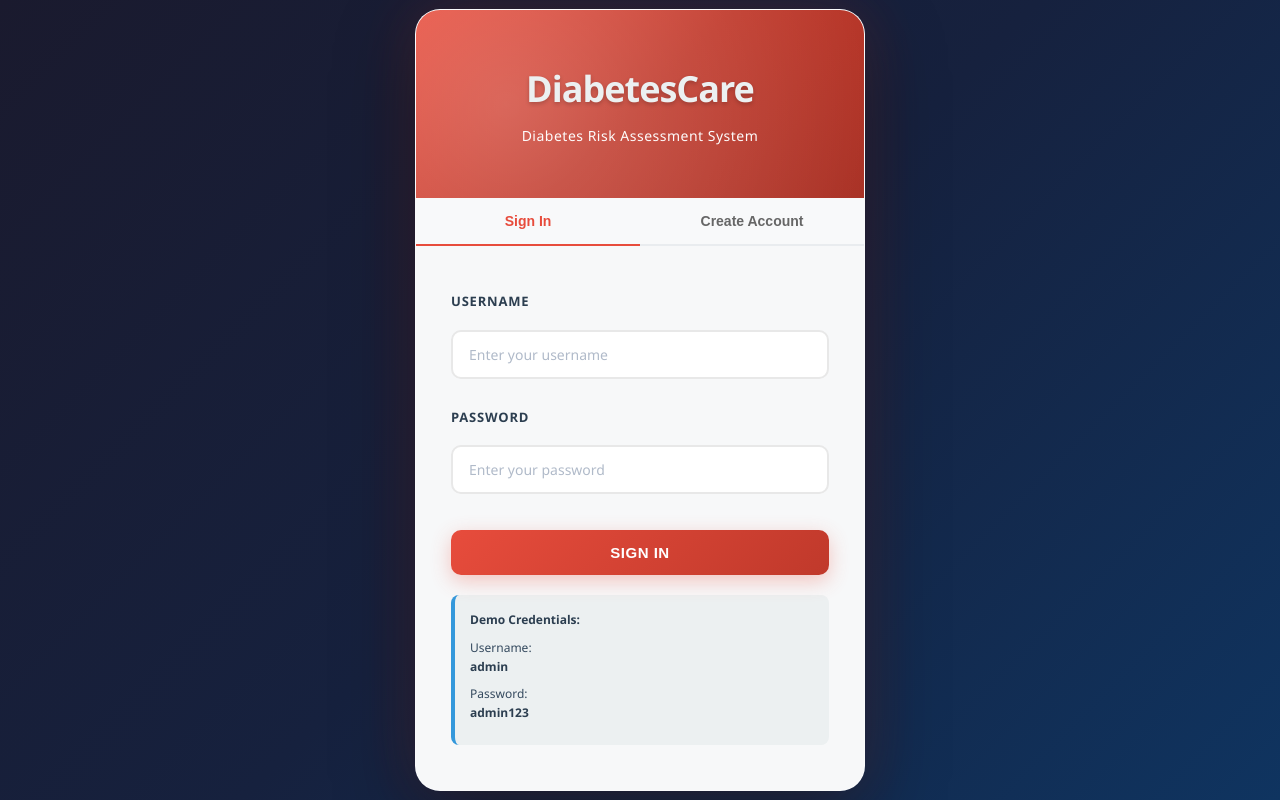
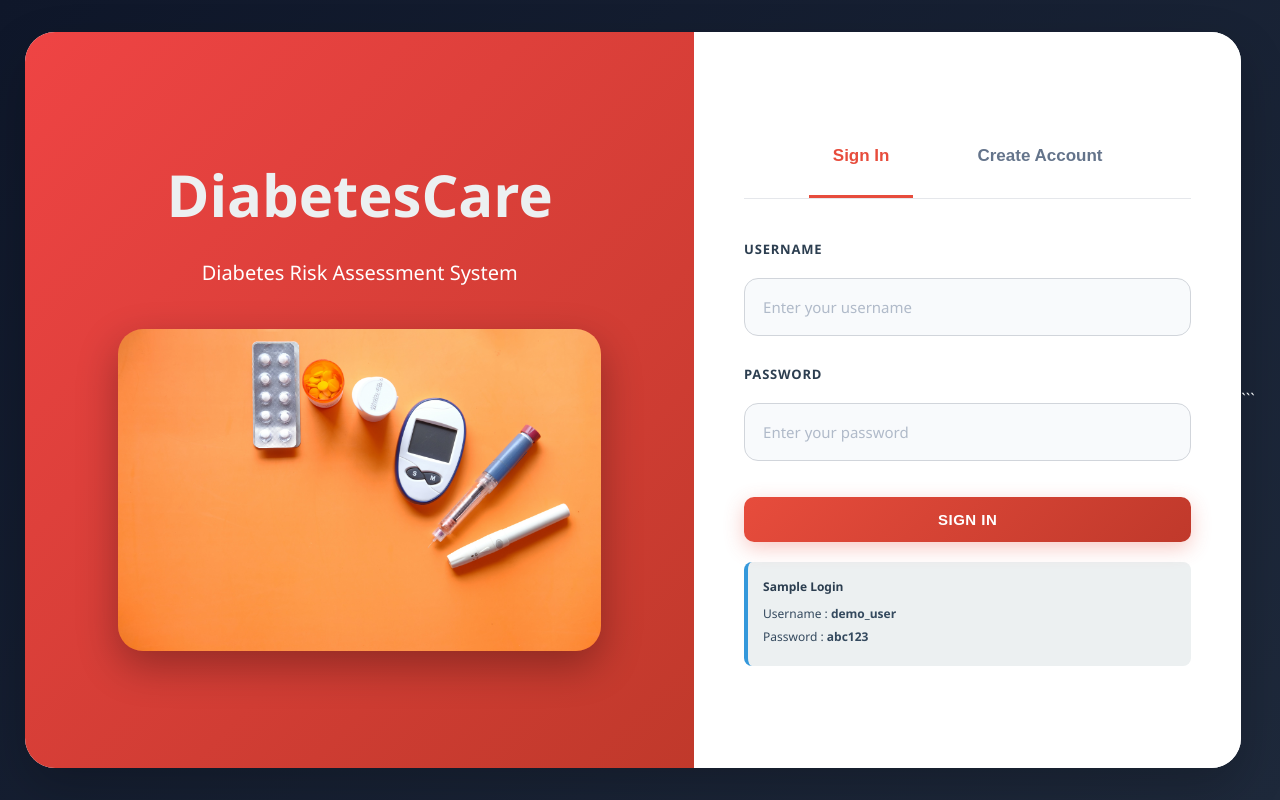
Before and after one commit to AmirthaaSK/ml-diabetes-prediction, a Flask app: page /login in a window 1280 px wide. Run offline with Flask 2, Linux system fonts and the light colour scheme; parts of the project's set-up code (start-up, migrations or seed data) failed here and were passed over.

Commit message:
diabetes-prediction

````diff
--- a/templates/login.html
+++ b/templates/login.html
@@ -11,30 +11,48 @@
             padding: 0;
             box-sizing: border-box;
         }
-
-        body {
-            font-family: 'Segoe UI', Tahoma, Geneva, Verdana, sans-serif;
-            background: linear-gradient(135deg, #1a1a2e 0%, #16213e 50%, #0f3460 100%);
-            min-height: 100vh;
-            display: flex;
-            justify-content: center;
-            align-items: center;
-            padding: 20px;
+        body{
+            font-family:'Segoe UI',sans-serif;
+            background:linear-gradient(135deg,#0f172a,#1e293b);
+            min-height:100vh;
+            display:flex;
+            justify-content:center;
+            align-items:center;
+            padding:20px;
         }
-
-        .auth-container {
-            width: 100%;
-            max-width: 450px;
+        .overlay-content{
+            position:relative;
+            color:white;
+            padding:70px;
+            top:50%;
+            transform:translateY(-50%);
         }
-
-        .auth-card {
-            background: rgba(255, 255, 255, 0.97);
-            backdrop-filter: blur(20px);
-            border-radius: 25px;
-            box-shadow: 0 25px 80px rgba(0, 0, 0, 0.4), 0 0 60px rgba(231, 76, 60, 0.2);
-            overflow: hidden;
-            animation: slideUp 0.8s cubic-bezier(0.34, 1.56, 0.64, 1);
-            border: 1px solid rgba(255, 255, 255, 0.3);
+        .auth-card{
+            width:95vw;
+            max-width:1400px;
+            height:92vh;
+            background:#fff;
+            border-radius:30px;
+            overflow:hidden;
+            display:flex;
+            box-shadow:0 20px 50px rgba(0,0,0,.2);
+        }
+        .left-panel{
+            width:55%;
+            background:linear-gradient(135deg,#ef4444,#c0392b);
+            color:white;
+            padding:70px;
+            display:flex;
+            flex-direction:column;
+            justify-content:center;
+        }
+        .right-panel{
+            width:40%;
+            background:#ffffff;
+            padding:70px 60px;
+            display:flex;
+            flex-direction:column;
+            justify-content:center;
         }
 
         @keyframes slideUp {
@@ -47,88 +65,71 @@
                 transform: translateY(0);
             }
         }
-
-        .auth-header {
-            background: linear-gradient(135deg, #e74c3c 0%, #c0392b 50%, #a93226 100%);
-            padding: 50px 30px;
-            text-align: center;
-            color: white;
-            position: relative;
-            overflow: hidden;
+        .auth-header{
+            width:55%;
+            background:linear-gradient(135deg,#ef4444,#c0392b);
+            color:white;
+            display:flex;
+            flex-direction:column;
+            justify-content:center;
+            align-items:center;
+            text-align:center;
+            padding:50px;
+            position:relative;
         }
-
-        .auth-header::before {
-            content: '';
-            position: absolute;
-            top: 0;
-            left: 0;
-            right: 0;
-            bottom: 0;
-            background: radial-gradient(circle at 20% 50%, rgba(255,255,255,0.2), transparent);
-            pointer-events: none;
+        .auth-header h1{
+            font-size:58px;
+            font-weight:800;
+            margin-bottom:15px;
         }
-
-        .auth-header h1 {
-            font-size: 36px;
-            font-weight: 800;
-            margin-bottom: 8px;
-            letter-spacing: -1px;
-            position: relative;
-            z-index: 1;
-            text-shadow: 0 2px 4px rgba(0, 0, 0, 0.2);
+        .auth-header p{
+            font-size:20px;
+            margin-bottom:40px;
         }
-
-        .auth-header p {
-            font-size: 14px;
-            opacity: 0.98;
-            font-weight: 300;
-            position: relative;
-            z-index: 1;
-            letter-spacing: 0.5px;
+        .diabetes-image{
+            width:85%;
+            max-width:500px;
+            border-radius:25px;
+            object-fit:cover;
+            box-shadow:0 15px 40px rgba(0,0,0,.3);
         }
-
-        .tabs {
-            display: flex;
-            background: #f8f9fa;
-            border-bottom: 2px solid #e9ecef;
+        .tabs{
+            display:flex;
+            justify-content:center;
+            gap:40px;
+            margin-bottom:40px;
+            border-bottom:1px solid #e5e7eb;
+            padding-bottom:20px;
         }
-
-        .tab-btn {
-            flex: 1;
-            padding: 15px;
-            background: none;
-            border: none;
-            cursor: pointer;
-            font-size: 14px;
-            font-weight: 600;
-            color: #666;
-            transition: all 0.3s ease;
-            position: relative;
+        .tab-btn{
+            background:none;
+            border:none;
+            cursor:pointer;
+            font-size:17px;
+            font-weight:700;
+            color:#64748b;
+            position:relative;
         }
-
-        .tab-btn:hover {
-            color: #e74c3c;
+        .tab-btn.active{
+            color:#e74c3c;
         }
-
-        .tab-btn.active {
-            color: #e74c3c;
+        .tab-btn.active::after{
+            content:'';
+            position:absolute;
+            left:0;
+            bottom:-20px;
+            width:100%;
+            height:3px;
+            background:#e74c3c;
         }
-
-        .tab-btn.active::after {
-            content: '';
-            position: absolute;
-            bottom: -2px;
-            left: 0;
-            right: 0;
-            height: 2px;
-            background: #e74c3c;
+        .auth-content{
+            width:45%;
+            background:white;
+            padding:50px;
+            display:flex;
+            flex-direction:column;
+            justify-content:center;
         }
-
-        .auth-content {
-            padding: 45px 35px;
-            background: rgba(248, 249, 250, 0.8);
-        }
-
         .form-group {
             margin-bottom: 20px;
         }
@@ -143,29 +144,25 @@
             letter-spacing: 0.8px;
         }
 
-        .form-group input {
-            width: 100%;
-            padding: 13px 16px;
-            border: 2px solid #e8e8e8;
-            border-radius: 10px;
-            font-size: 14px;
-            transition: all 0.3s cubic-bezier(0.34, 1.56, 0.64, 1);
-            font-family: 'Segoe UI', Tahoma, Geneva, Verdana, sans-serif;
-            background: white;
+        .form-group input{
+            height:58px;
+            padding:0 18px;
+            background:#f8fafc;
+            border:1px solid #d1d5db;
+            border-radius:14px;
+            font-size:15px;
         }
-
         .form-group input::placeholder {
             color: #b0bac9;
         }
-
         .form-group input:focus {
             outline: none;
-            border-color: #e74c3c;
-            box-shadow: 0 0 20px rgba(231, 76, 60, 0.3), inset 0 0 8px rgba(231, 76, 60, 0.05);
-            background: rgba(231, 76, 60, 0.02);
-            transform: translateY(-1px);
+            border-color: #2563eb;
+            background: #ffffff; /* Keeps background solid white */
+            color: #1e293b;      /* Dark text while typing */
+            box-shadow: 0 0 0 4px rgba(37, 99, 235, 0.15);
+            transform: none;     /* Prevents jumping */
         }
-
         .password-hint {
             font-size: 12px;
             color: #95a5a6;
@@ -301,93 +298,191 @@
 <body>
 <div class="auth-container">
     <div class="auth-card">
+
+        <!-- LEFT PANEL -->
         <div class="auth-header">
+
             <h1>DiabetesCare</h1>
             <p>Diabetes Risk Assessment System</p>
+
+            <img src="{{ url_for('static', filename='diabetes.jpg') }}"
+                 class="diabetes-image"
+                 alt="Diabetes Image">
+
         </div>
 
+        <!-- RIGHT PANEL -->
+        <div class="auth-content">
+
+            <!-- Tabs -->
             <div class="tabs">
-                <button class="tab-btn active" onclick="switchTab('login')">Sign In</button>
-                <button class="tab-btn" onclick="switchTab('register')">Create Account</button>
+                <button class="tab-btn active"
+                        onclick="switchTab('login')">
+                    Sign In
+                </button>
+
+                <button class="tab-btn"
+                        onclick="switchTab('register')">
+                    Create Account
+                </button>
             </div>
 
-            <div class="auth-content">
-                <!-- Login Form -->
+            <!-- LOGIN -->
             <div id="login" class="form-content active">
+
                 {% if error and not register_mode %}
-                    <div class="error-message">{{ error }}</div>
+                <div class="error-message">
+                    {{ error }}
+                </div>
                 {% endif %}
 
                 <form method="POST" action="/login">
+
                     <div class="form-group">
                         <label for="login-username">Username</label>
-                            <input type="text" id="login-username" name="username" placeholder="Enter your username" required>
+
+                        <input
+                            type="text"
+                            id="login-username"
+                            name="username"
+                            placeholder="Enter your username"
+                            required>
                     </div>
 
                     <div class="form-group">
                         <label for="login-password">Password</label>
-                            <input type="password" id="login-password" name="password" placeholder="Enter your password" required>
+
+                        <input
+                            type="password"
+                            id="login-password"
+                            name="password"
+                            placeholder="Enter your password"
+                            required>
                     </div>
 
-                        <button type="submit" class="submit-btn">Sign In</button>
+                    <button type="submit"
+                            class="submit-btn">
+                        Sign In
+                    </button>
+
                 </form>
 
                 <div class="demo-info">
-                        <strong>Demo Credentials:</strong>
-                        <p>Username: <strong>admin</strong></p>
-                        <p>Password: <strong>admin123</strong></p>
-                    </div>
+                    <strong>Sample Login</strong>
+
+                    <p>Username :
+                        <b>demo_user</b>
+                    </p>
+
+                    <p>Password :
+                        <b>abc123</b>
+                    </p>
                 </div>
 
-                <!-- Register Form -->
+            </div>
+
+            <!-- REGISTER -->
             <div id="register" class="form-content">
+
                 {% if error and register_mode %}
-                    <div class="error-message">{{ error }}</div>
+                <div class="error-message">
+                    {{ error }}
+                </div>
                 {% endif %}
+
                 {% if success %}
-                    <div class="success-message">{{ success }}</div>
+                <div class="success-message">
+                    {{ success }}
+                </div>
                 {% endif %}
 
                 <form method="POST" action="/register">
+
                     <div class="form-group">
-                            <label for="register-username">Username</label>
-                            <input type="text" id="register-username" name="username" placeholder="Choose a username" required minlength="3" maxlength="20">
-                            <div class="password-hint">3-20 characters</div>
+
+                        <label for="register-username">
+                            Username
+                        </label>
+
+                        <input
+                            type="text"
+                            id="register-username"
+                            name="username"
+                            placeholder="Choose a username"
+                            required
+                            minlength="3"
+                            maxlength="20">
+
+                        <div class="password-hint">
+                            3-20 characters
+                        </div>
+
                     </div>
 
                     <div class="form-group">
-                            <label for="register-password">Password</label>
-                            <input type="password" id="register-password" name="password" placeholder="Create a password" required minlength="6">
-                            <div class="password-hint">At least 6 characters</div>
+
+                        <label for="register-password">
+                            Password
+                        </label>
+
+                        <input
+                            type="password"
+                            id="register-password"
+                            name="password"
+                            placeholder="Create a password"
+                            required
+                            minlength="6">
+
+                        <div class="password-hint">
+                            At least 6 characters
+                        </div>
+
                     </div>
 
                     <div class="form-group">
-                            <label for="register-confirm">Confirm Password</label>
-                            <input type="password" id="register-confirm" name="confirm_password" placeholder="Confirm your password" required minlength="6">
+
+                        <label for="register-confirm">
+                            Confirm Password
+                        </label>
+
+                        <input
+                            type="password"
+                            id="register-confirm"
+                            name="confirm_password"
+                            placeholder="Confirm your password"
+                            required
+                            minlength="6">
+
                     </div>
 
-                        <button type="submit" class="submit-btn">Create Account</button>
+                    <button type="submit"
+                            class="submit-btn">
+                        Create Account
+                    </button>
+
                 </form>
+
             </div>
+
         </div>
+
     </div>
 </div>
 
 <script>
 function switchTab(tab) {
-            // Hide all forms
+
     document.getElementById('login').classList.remove('active');
     document.getElementById('register').classList.remove('active');
 
-            // Remove active class from all buttons
     document.querySelectorAll('.tab-btn').forEach(btn => {
         btn.classList.remove('active');
     });
 
-            // Show selected form and button
     document.getElementById(tab).classList.add('active');
     event.target.classList.add('active');
 }
 </script>
+
 </body>
-</html>
+```
````
Also changed, not shown: static/diabetes.jpg (added). Lines whose indentation alone changed are shown as unchanged.
